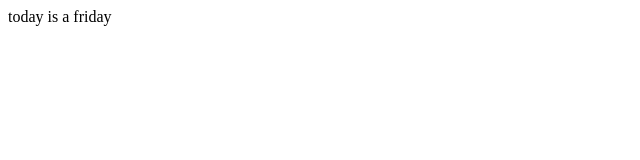
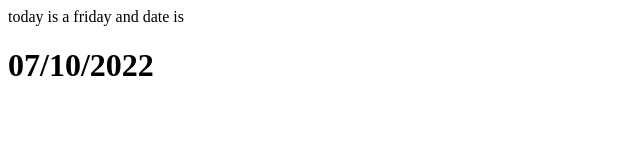
Before and after one commit to poonammane17/proj1, a plain HTML site: page Assignments/today.html in a window 1280 px wide. Shown: the whole page, without its empty margins (0-640 px from the left). Drawn offline with Linux system fonts and the light colour scheme.

Commit message:
commit all changes

```diff
--- a/Assignments/today.html
+++ b/Assignments/today.html
@@ -2,6 +2,7 @@
 <javascript>
 </javascript>
 <body>
-today is a friday
+today is a friday and date is
+<h1>07/10/2022</h1>
 </body>
 </hrml>
```
